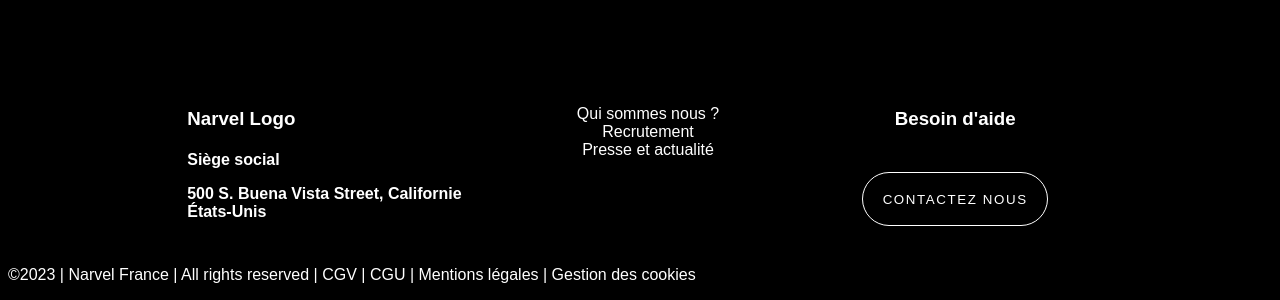
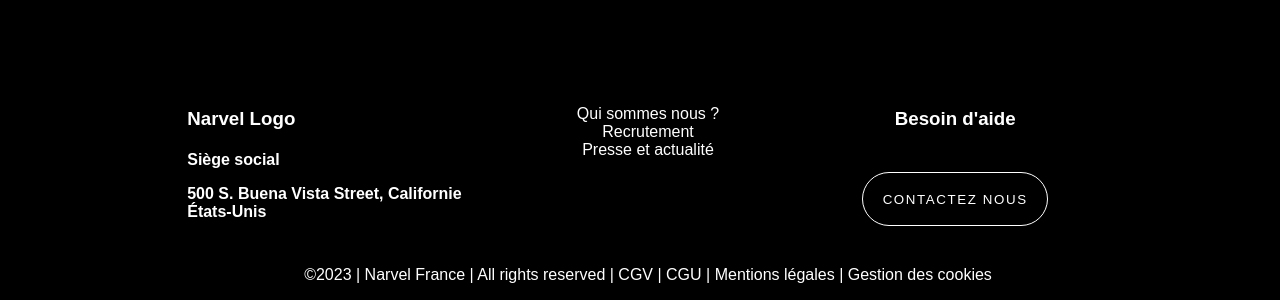
Before and after one commit to WildCodeSchool/2023-03-JS-Remote-Wild_Impact_Project-2_Team_B, a React (Vite) app in the folder frontend/: page / in a window 1280 px wide. Shown: the part 611-911 px from the top of the page. Built offline with nearby package versions, Linux system fonts and the light colour scheme; a web font is replaced by a local one.

Commit message:
derniere ligne footer centrée

```diff
--- a/frontend/src/App.scss
+++ b/frontend/src/App.scss
@@ -4,7 +4,6 @@ ul {
   list-style-type: none;
   padding-inline-start: 0px;
 }
-
 
 body {
   background-color: black;
@@ -40,11 +39,11 @@ button.footer-button {
   @include mainBtn($white);
 }
 
-button.footer-button:hover{
+button.footer-button:hover {
   @include mainBtnHover($blue);
 }
 
-.footer-logo{
+.footer-logo {
   @include logo(10px);
 }
 .row1 {
@@ -68,7 +67,7 @@ button.footer-button:hover{
   .footer-title {
     display: none;
   }
-.list-unstyled{
+  .list-unstyled {
     display: flex;
     justify-content: space-around;
   }
@@ -80,8 +79,14 @@ button.footer-button:hover{
   }
 }
 .row2 {
+  // width: 80%;
+  // display: inline-block;
   width: 80%;
-  display: inline-block;
+  display: flex;
+  flex-direction: row;
+  justify-content: center;
+  margin-left: auto;
+  margin-right: auto;
 }
 .container {
   min-height: 100%;
--- a/frontend/src/pages/Footer.jsx
+++ b/frontend/src/pages/Footer.jsx
@@ -5,7 +5,7 @@ function Footer() {
     <footer className="footer-container">
       <div className="row1">
         <div className="footer-column">
-        <logo className= "footer-logo" type="logo"></logo>
+          <logo className="footer-logo" type="logo" />
           <h3>Narvel Logo</h3>
           <h4 className="list-unstyled">
             <p>Siège social </p>
@@ -16,22 +16,25 @@ function Footer() {
         <div className="footer-column1">
           {/* <h3 className="footer-title">Menu</h3> */}
           <ul className="list-unstyled">
-            <li className="footer-item" >Qui sommes nous ?</li>
+            <li className="footer-item">Qui sommes nous ?</li>
             <li className="footer-item">Recrutement</li>
             <li className="footer-item">Presse et actualité</li>
           </ul>
         </div>
 
         <div className="footer-column2">
-        <h3 className="footer-title">Besoin d'aide</h3>
-          <button className= "footer-button" type="button">Contactez nous</button>
+          <h3 className="footer-title">Besoin d'aide</h3>
+          <button className="footer-button" type="button">
+            Contactez nous
+          </button>
           {/* <h4>Contactez nous</h4> */}
         </div>
       </div>
 
       <div className="row2">
         <p className="col4">
-          &copy;{new Date().getFullYear()} | Narvel France | All rights reserved | CGV | CGU | Mentions légales | Gestion des cookies
+          &copy;{new Date().getFullYear()} | Narvel France | All rights reserved
+          | CGV | CGU | Mentions légales | Gestion des cookies
         </p>
       </div>
     </footer>
```
Lines whose indentation alone changed are shown as unchanged.
